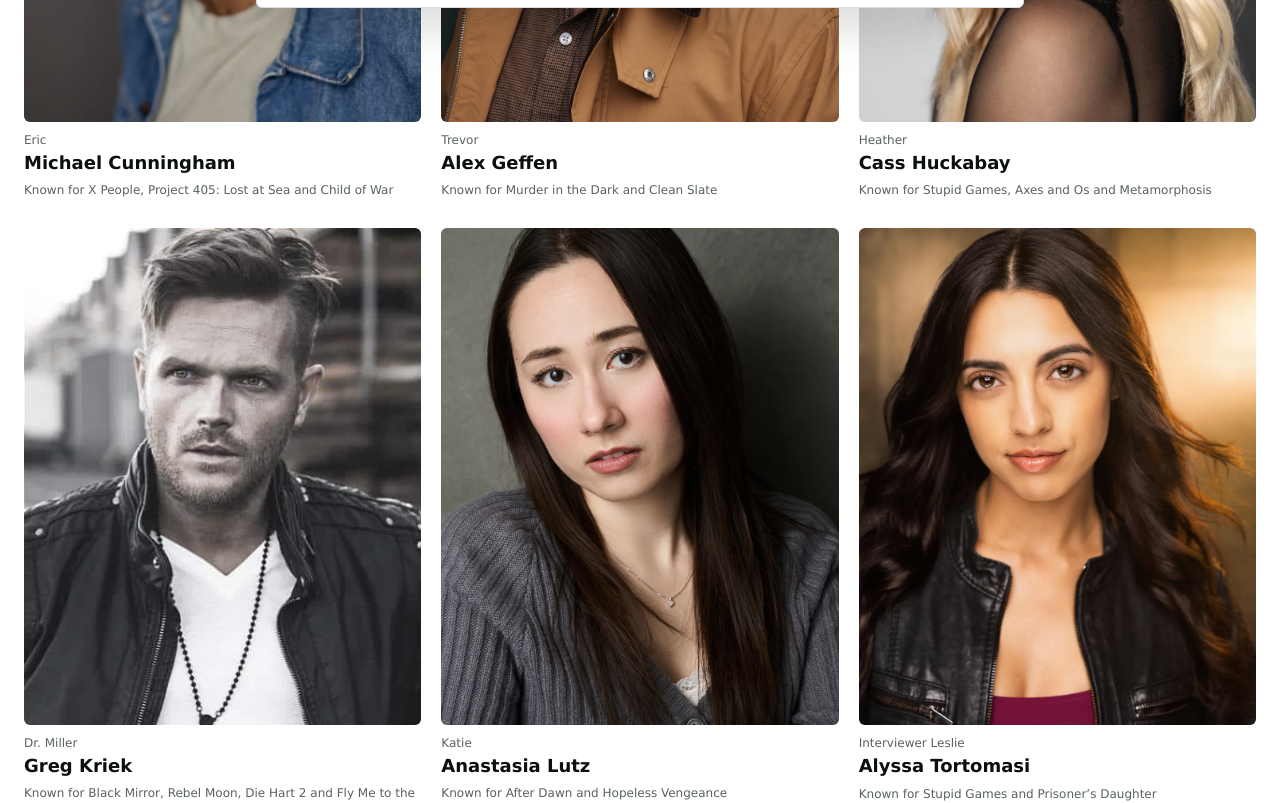
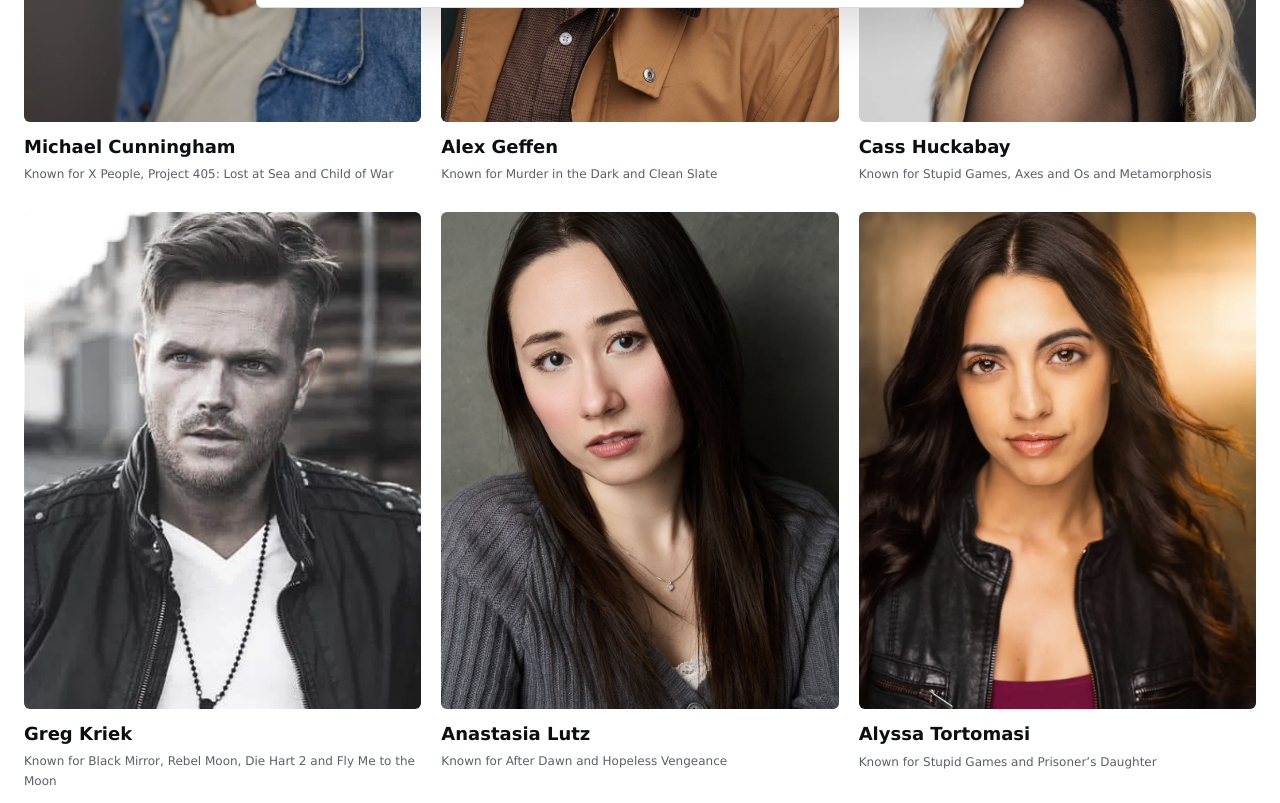
Before and after one commit to Geffen53/CleanSlateFilm-AlexGeffen, a Next.js app: page /cast-crew in a window 1280 px wide. Shown: the part 780-1583 px from the top of the page. Built offline with nearby package versions, Linux system fonts and the light colour scheme.

Commit message:
removed character names

```diff
--- a/app/cast-crew/[slug]/page.tsx
+++ b/app/cast-crew/[slug]/page.tsx
@@ -2,6 +2,7 @@ import type { Metadata } from 'next';
 import Image from 'next/image';
 import Link from 'next/link';
 import { notFound } from 'next/navigation';
+import { cast } from '@/data/cast';
 import { allPeople, findPersonBySlug, findPersonProfileBySlug, getPersonProfiles, getPersonSlug } from '@/data/people';
 
 type ProfilePageProps = { params: Promise<{ slug: string }> };
@@ -37,7 +38,10 @@ export default async function CastProfilePage({ params }: ProfilePageProps) {
             <h1 className="display-title">{profile.name}</h1>
             {profile.knownFor && <p className="mt-4 text-base leading-6 text-muted">{profile.knownFor}</p>}
             <div className="mt-7 space-y-7 border-t border-line pt-5">
-              {profile.roles.map((role) => <section key={`${role.role}-${role.bio}`}><h2 className="text-lg font-semibold">{role.role}</h2><p className="body-copy mt-3">{role.bio}</p></section>)}
+              {profile.roles.map((role) => {
+                const castRole = cast.some((castMember) => castMember === role);
+                return <section key={`${role.role}-${role.bio}`}><h2 className="text-lg font-semibold">{castRole ? `${profile.name} as ${role.role}` : role.role}</h2><p className="body-copy mt-3">{role.bio}</p></section>;
+              })}
             </div>
           </div>
         </div>
@@ -57,7 +61,7 @@ export default async function CastProfilePage({ params }: ProfilePageProps) {
           )}
         </div>
         <div className="lg:pt-4">
-          <p className="text-sm font-medium text-muted">{person!.role}</p>
+          <p className="text-sm font-medium text-muted">{person!.role ? `${person!.name} as ${person!.role}` : 'Actor'}</p>
           <h1 className="display-title mt-1">{person!.name}</h1>
           {person!.knownFor && <p className="mt-4 text-base leading-6 text-muted">{person!.knownFor}</p>}
           <div className="mt-7 border-t border-line pt-5">
--- a/app/cast-crew/page.tsx
+++ b/app/cast-crew/page.tsx
@@ -14,7 +14,7 @@ export default function CastCrewPage() {
     <>
       <PageIntro title="Cast & Crew" copy="Meet the performers and filmmakers who brought the film from the page to the screen." compact />
       <section className="bg-panel py-9 md:py-12">
-        <div className="page-shell"><h2 className="section-title">Cast</h2><div className="mt-5 grid grid-cols-2 gap-x-3 gap-y-7 sm:gap-x-5 lg:grid-cols-3">{cast.map((person) => <Reveal key={person.name}><PersonTile person={getPersonPreview(person)} href={`/cast-crew/${person.slug}`} /></Reveal>)}</div></div>
+        <div className="page-shell"><h2 className="section-title">Cast</h2><div className="mt-5 grid grid-cols-2 gap-x-3 gap-y-7 sm:gap-x-5 lg:grid-cols-3">{cast.map((person) => <Reveal key={person.name}><PersonTile person={getPersonPreview(person)} href={`/cast-crew/${person.slug}`} showRole={false} /></Reveal>)}</div></div>
       </section>
       <ProducerSection />
       {crewDepartments.map((department, departmentIndex) => (
--- a/components/PersonTile.tsx
+++ b/components/PersonTile.tsx
@@ -2,7 +2,7 @@ import Image from 'next/image';
 import Link from 'next/link';
 import type { PersonPreview } from '@/data/people';
 
-export default function PersonTile({ person, href }: { person: PersonPreview; href?: string }) {
+export default function PersonTile({ person, href, showRole = true }: { person: PersonPreview; href?: string; showRole?: boolean }) {
   const portrait = (
     <div className="relative aspect-[4/5] overflow-hidden rounded-md bg-navy/10">
       {person.image ? (
@@ -24,7 +24,7 @@ export default function PersonTile({ person, href }: { person: PersonPreview; hr
     <article className="group">
       {href ? <Link href={href} prefetch={false} aria-label={`View ${person.name}'s profile`}>{portrait}</Link> : portrait}
       <div className="pt-2.5">
-        <p className="text-[0.68rem] font-medium leading-4 text-muted sm:text-xs">{person.role}</p>
+        {showRole && <p className="text-[0.68rem] font-medium leading-4 text-muted sm:text-xs">{person.role}</p>}
         <h3 className="mt-1 break-words text-sm font-semibold leading-tight sm:text-lg">
           {href ? <Link href={href} prefetch={false} className="rounded-sm transition hover:text-navy dark:hover:text-accent">{person.name}</Link> : person.name}
         </h3>
```
